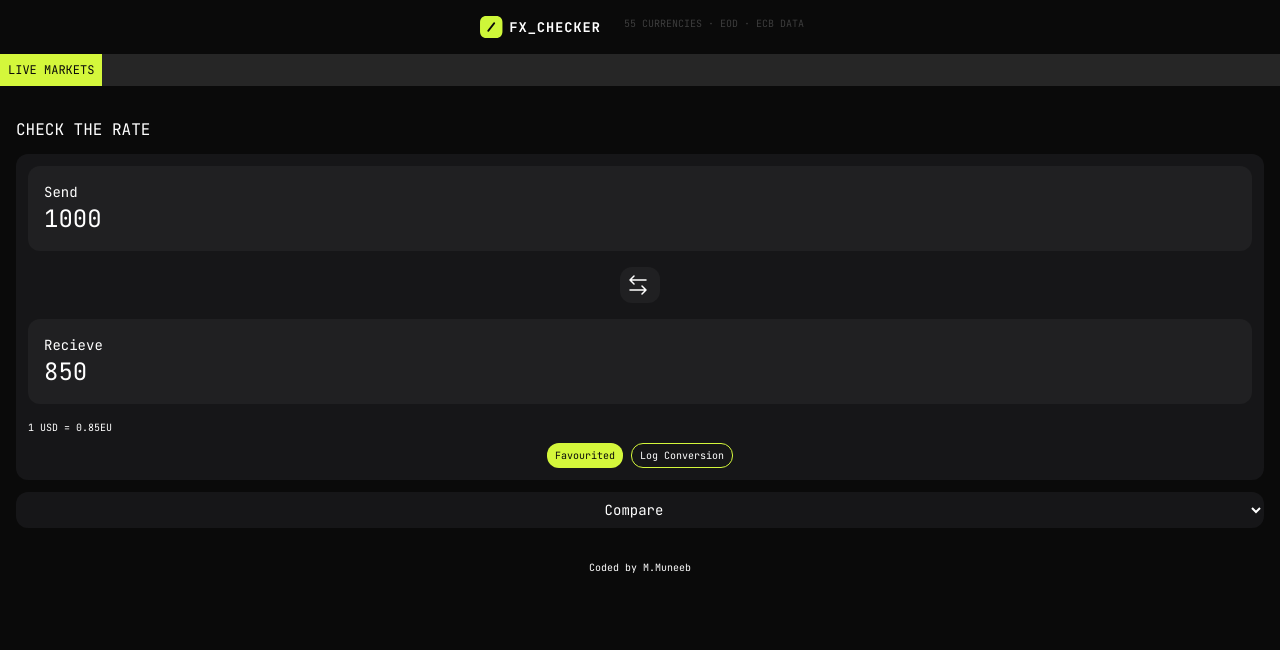
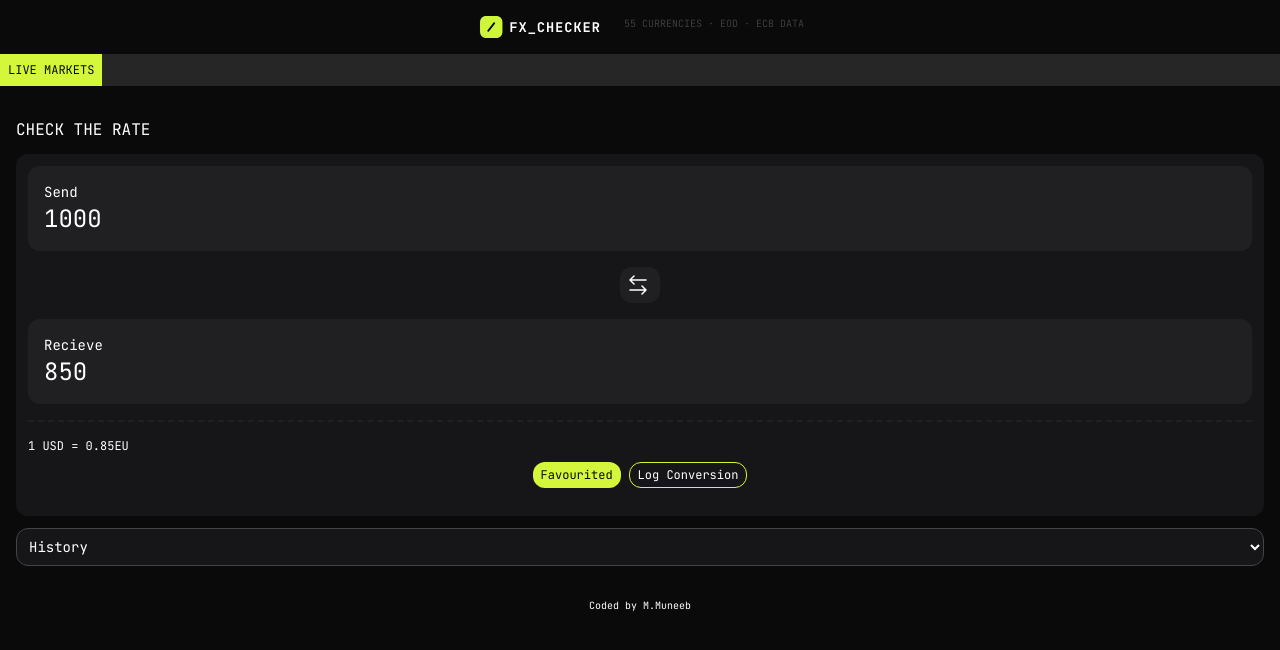
Before and after one commit to mmuneeb1000/foreign-exchange-checker, a React (Vite) app: page / in a window 1280 px wide. Shown: the top 650 px of the page. Built offline with nearby package versions, Linux system fonts and the light colour scheme.

Commit message:
additional components for toggle bar defined

```diff
--- a/src/components/Converter.jsx
+++ b/src/components/Converter.jsx
@@ -15,17 +15,20 @@ function Converter() {
           <h3>Recieve</h3>
           <p className="text-2xl">850</p>
         </div>
-        <div className="flex flex-col gap-2 align-center">
-          <p className="text-[10px]"> 1 USD = 0.85EU </p>
+        <div
+          className="flex flex-col py-4 gap-2 align-center
+        border-t-2 border-neutral-600 border-dashed"
+        >
+          <p className="text-xs"> 1 USD = 0.85EU </p>
           <div className="flex justify-center gap-2">
             <button
-              className="text-[10px] text-neutral-900
+              className="text-xs text-neutral-900
             px-2 py-1 bg-lime-500 rounded-xl "
             >
               Favourited
             </button>
             <button
-              className="text-[10px] text-white
+              className="text-xs text-white
             px-2 py-1 border border-lime-500 rounded-xl"
             >
               Log Conversion
--- a/src/components/ToggleBar.jsx
+++ b/src/components/ToggleBar.jsx
@@ -1,3 +1,8 @@
+import Compare from "./ToggleMenu/Compare";
+import History from "./ToggleMenu/History";
+import Log from "./ToggleMenu/Log";
+import Favorites from "./ToggleMenu/Favorites";
+
 function ToggleBar() {
   return (
     <section>
@@ -5,10 +10,11 @@ function ToggleBar() {
         <select
           name="toggle"
           id="toggle"
-          className="w-full bg-neutral-700 rounded-xl text-center px-1 py-2"
+          className="w-full bg-neutral-700 border
+          border-neutral-300 rounded-xl px-2 py-2"
         >
+          <option value="History">History</option>
           <option value="Compare">Compare</option>
-          <option value="History">History</option>
           <option value="Favorites">Favorites</option>
           <option value="Log">Log</option>
         </select>
--- /dev/null
+++ b/src/components/ToggleMenu/Compare.jsx
@@ -0,0 +1,12 @@
+function Compare() {
+  return (
+    <section>
+      <p>
+        No comparison available Enter an amount in Send above to see what your
+        money is worth in other currencies.
+      </p>
+    </section>
+  );
+}
+
+export default Compare;
--- /dev/null
+++ b/src/components/ToggleMenu/Favorites.jsx
@@ -0,0 +1,12 @@
+function Favorites() {
+  return (
+    <section>
+      <p>
+        No pinned pairs yet Pin a pair to track its rate here. Tap the star icon
+        on any conversion or comparison row.
+      </p>
+    </section>
+  );
+}
+
+export default Favorites;
--- /dev/null
+++ b/src/components/ToggleMenu/History.jsx
@@ -0,0 +1,12 @@
+function History() {
+  return (
+    <section>
+      <p>
+        No chart data available We couldn't load rate history for 'pair' right
+        now. This usually clears up in a minute.
+      </p>
+    </section>
+  );
+}
+
+export default History;
--- /dev/null
+++ b/src/components/ToggleMenu/Log.jsx
@@ -0,0 +1,13 @@
+function Log() {
+  return (
+    <section>
+      <p>
+        No conversions logged yet Every conversion is recorded here
+        automatically when you tap Log conversion. Your log is private to this
+        session and this browser
+      </p>
+    </section>
+  );
+}
+
+export default Log;
```
